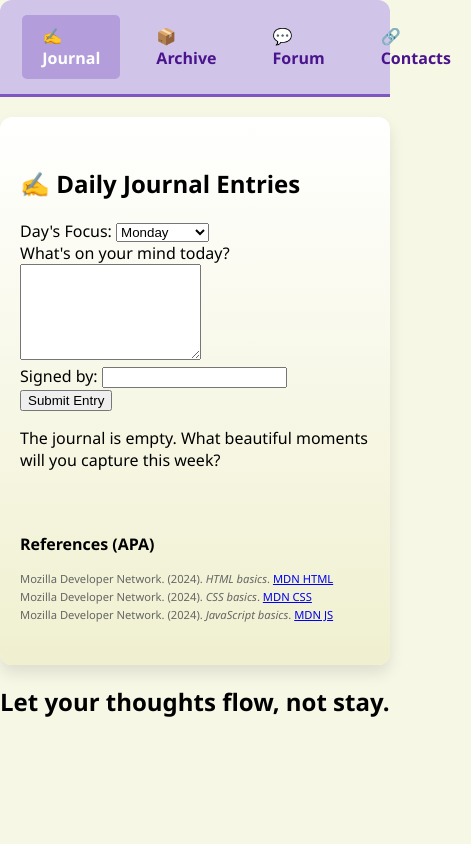
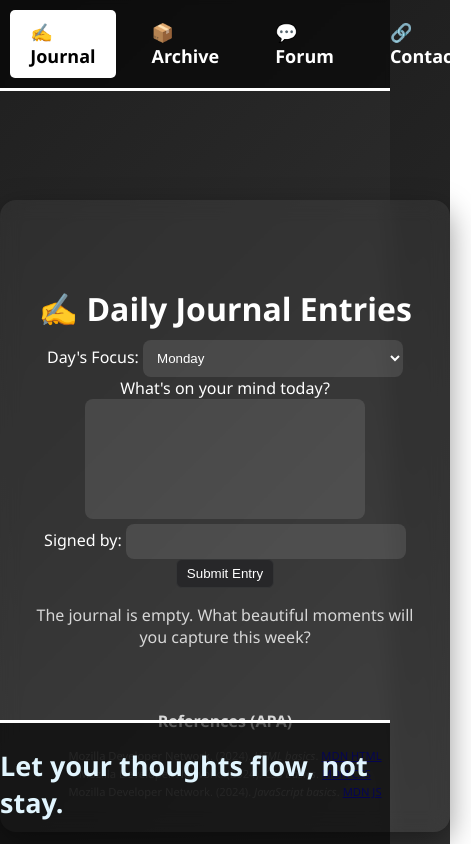
Before and after one commit to VentiiLatte/WDProjStrontiumYague, a plain HTML site: page index.html in a window 390 px wide. Both pictures are taken after a click on the link "✍️ Journal". Shown: the top 844 px of the page, 471 px wide, since content can reach past the window. Drawn offline with Linux system fonts and the light colour scheme.

Commit message:
Refactor CSS for improved layout and design
Updated styles for body, container, navbar, and various components to enhance UI and responsiveness.

```diff
--- a/style.css
+++ b/style.css
@@ -1,34 +1,68 @@
 body {
+  margin: 0;
   font-family: 'Segoe UI', Tahoma, Geneva, Verdana, sans-serif;
-  background-color: #f7f7e6;
-  margin: 0;
-  padding: 0;
-  min-height: 100vh;
+  background-size: 200% 200%;
+  animation: gradientShift 20s ease infinite;
+  background: linear-gradient(135deg, #1f1f1f, #3a3a3a);
 }
 
+
 .container {
+  width: 100%;
   max-width: 900px;
-  margin: 20px auto;
-  background: linear-gradient(180deg, #fff 0%, #f0f0d0 100%);
-  padding: 0 20px 40px;
-  border-radius: 12px;
-  box-shadow: 0 8px 15px rgba(0, 0, 0, 0.1);
+  margin: 200px auto;
+  padding: 30px;
+  border-radius: 16px;
+  background: rgba(255, 255, 255, 0.05);
+  backdrop-filter: blur(10px);
+  box-shadow: 0 10px 30px rgba(0, 0, 0, 0.4);
+  text-align: center;
+  color: white;
+}
+
+.container h2 {
+  font-size: 2rem;
+  margin-bottom: 10px;
+}
+
+.container p {
+  opacity: 0.8;
 }
 
 .navbar {
+
   display: flex;
   justify-content: center;
   padding: 15px 0;
-  background-color: #d1c4e9;
-  border-bottom: 3px solid #7e57c2;
-  position: sticky;
+  background-color: #3d3d3d;
+  border-bottom: 3px solid #ffffff;
   top: 0;
-  z-index: 1000;
-  border-radius: 12px 12px 0 0;
+  position: fixed; /* Sticks to screen */
+  left: 0;
+  width: 100%;     /* Full width */
+    font-size: 18px;
+      backdrop-filter: blur(2px);
+  padding: 10px 0;
+  background: rgba(0, 0, 0, 0.6);
+}
+
+.quotebar {
+  display: flex;
+  justify-content: center;
+  padding: 1px 0;
+  background-color: #3d3d3d;
+  border-top: 3px solid #ffffff;
+  bottom: 0;
+  position: fixed; /* Sticks to screen */
+  left: 0;
+  width: 100%;     /* Full width */
+    font-size: 18px;
+    background: rgba(0, 0, 0, 0.6);
+    color: #e1f5fe;
 }
 
 .nav-link {
-  color: #4a148c;
+  color: #ffffff;
   text-decoration: none;
   padding: 10px 20px;
   margin: 0 8px;
@@ -39,13 +73,18 @@ body {
 
 .nav-link.active,
 .nav-link:hover {
-  background-color: #b39ddb;
-  color: white;
+  background-color: #ffffff;
+  color: rgb(0, 0, 0);
 }
 
 .content-section {
   padding: 30px 0;
   display: none;
+
+  display: flex;
+  flex-direction: column;
+  align-items: center;
+  gap: 12px;
 }
 
 #home {
@@ -55,7 +94,7 @@ body {
 
 #home h2 {
   font-size: 2.2em;
-  color: #7e57c2;
+  color: #ffffff;
   margin-bottom: 10px;
 }
 
@@ -88,7 +127,7 @@ body {
 .home-button .icon {
   font-size: 2.5em;
   margin-bottom: 5px;
-  color: #ffab40;
+  color: #9b9b9b;
 }
 
 .journal-entry-container {
@@ -103,7 +142,7 @@ body {
   border-bottom: 2px solid #ffab40;
   padding-bottom: 5px;
   margin-top: 0;
-  color: #7e57c2;
+  color: #ffffff;
 }
 
 .post-entry {
@@ -147,3 +186,79 @@ body {
   margin: 5px 0;
   padding: 3px;
 }
+
+input, textarea, select {
+  width: 260px;
+  padding: 10px;
+  border-radius: 8px;
+  border: none;
+  outline: none;
+  background: rgba(255,255,255,0.1);
+  color: white;
+}
+
+textarea {
+  height: 100px;
+  resize: none;
+}
+
+input, textarea {
+  color: gray;
+}
+
+input:focus, textarea:focus {
+  color: black;
+  background: white;
+}
+
+::placeholder {
+  color: #ccc;
+}
+
+input:focus::placeholder,
+textarea:focus::placeholder {
+  color: transparent;
+}
+
+.post-entry {
+  background: #1a1a1b;
+  border: 1px solid #343536;
+  padding: 12px 14px;
+  border-radius: 8px;
+  margin-bottom: 10px;
+}
+
+.post-entry:hover {
+  border-color: #4a4a4b;
+}
+
+.meta {
+  font-size: 12px;
+  color: #818384;
+  margin-top: 6px;
+}
+
+.journal-entry-container {
+  background: transparent;
+  border: none;
+  padding: 0;
+}
+
+.journal-entry-container h3 {
+  color: #d7dadc;
+  border: none;
+  margin: 20px 0 10px;
+}
+
+button {
+  background: #272729;
+  color: white;
+  border: 1px solid #343536;
+  padding: 6px 10px;
+  border-radius: 6px;
+  cursor: pointer;
+}
+
+button:hover {
+  background: #3a3a3c;
+}
```
